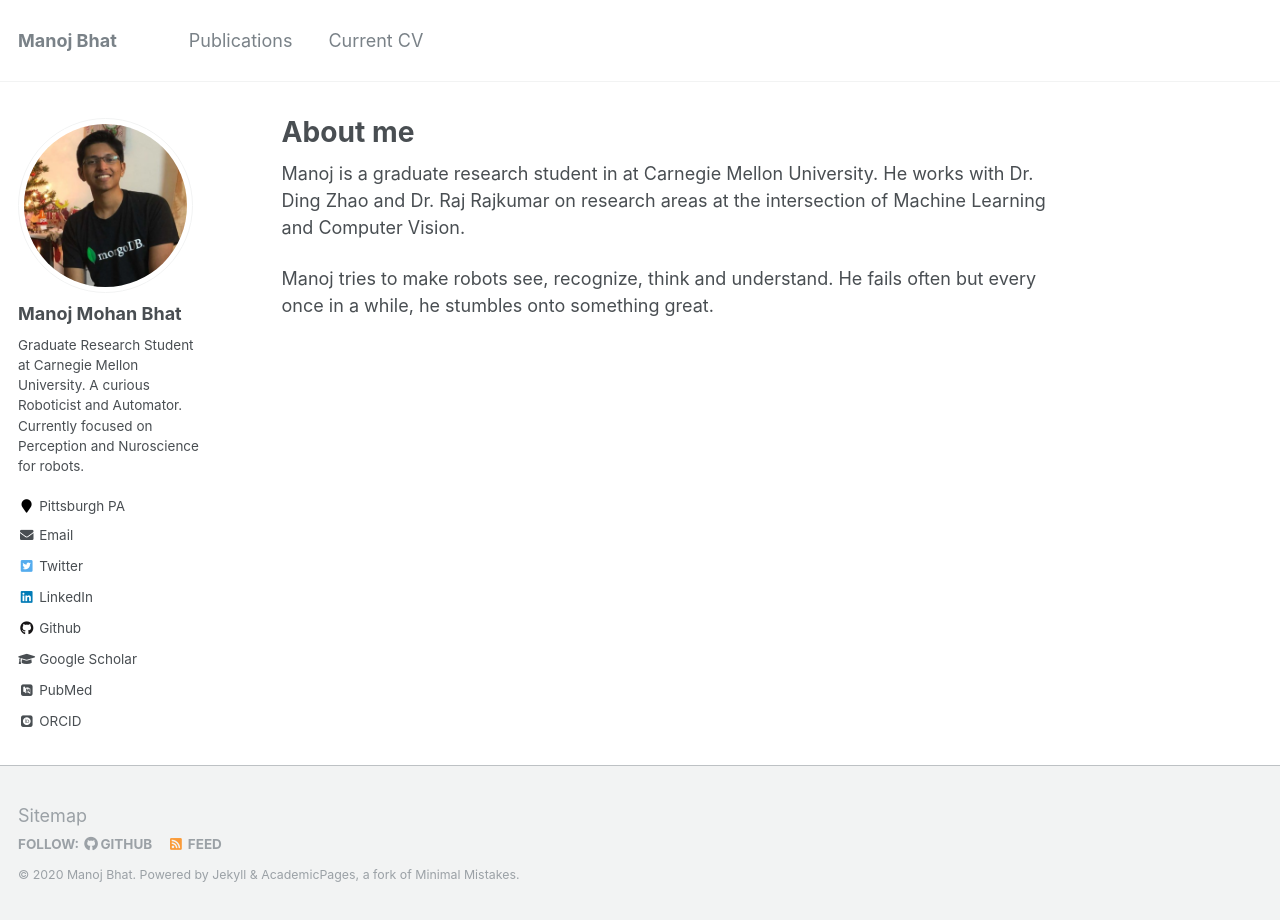
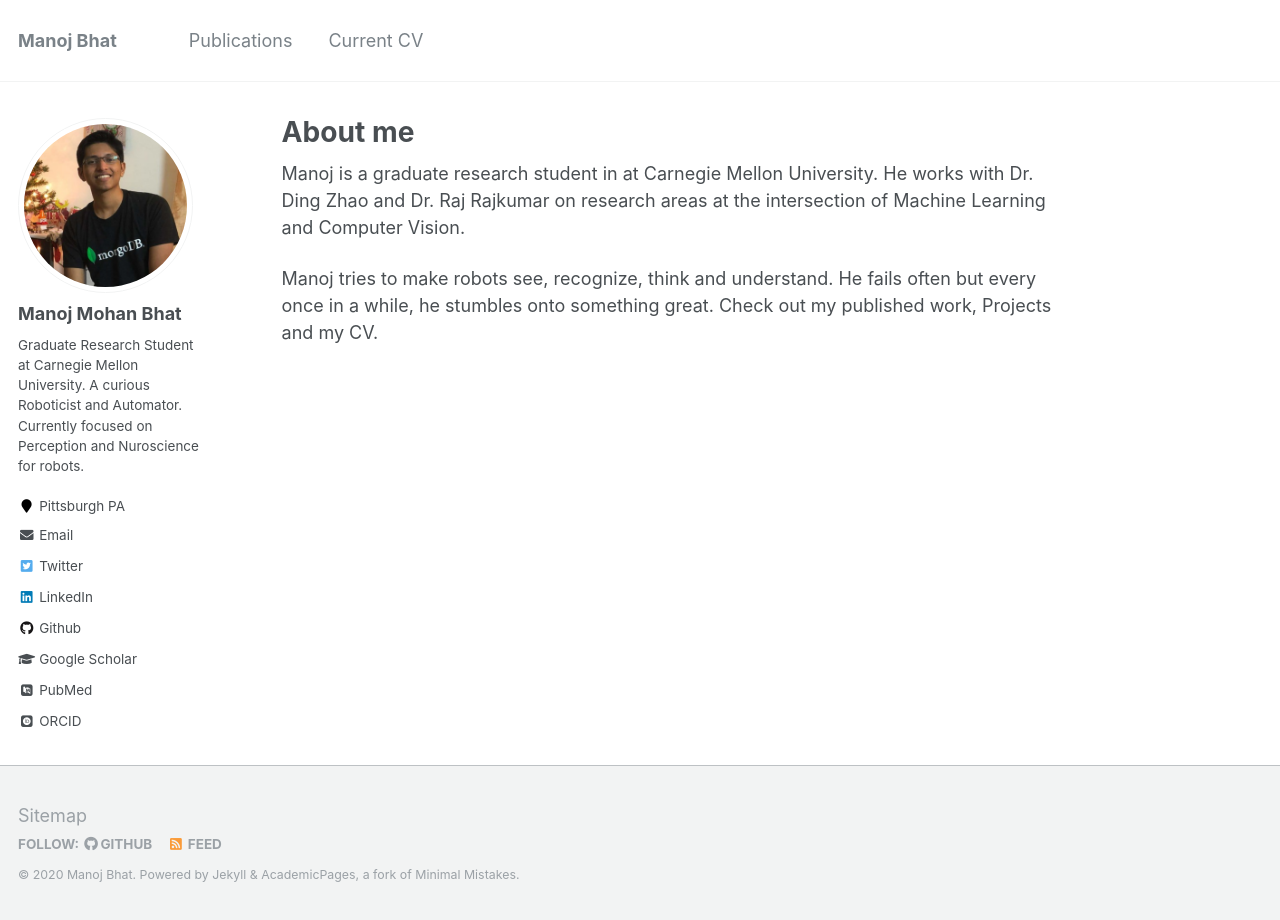
Before and after one commit to Manojbhat09/manojbhat09.github.io_old, a Jekyll site: the page built from _pages/about.md, in a window 1280 px wide. Built offline with Jekyll 4.4.1, drawn with Linux system fonts in a browser that asks for light colours; some web fonts are replaced.

Commit message:
Adding all files

```diff
--- a/_pages/about.md
+++ b/_pages/about.md
@@ -11,3 +11,4 @@ redirect_from:
 Manoj is a graduate research student in at Carnegie Mellon University. He works with Dr. Ding Zhao and Dr. Raj Rajkumar on research areas at the intersection of Machine Learning and Computer Vision.
 
 Manoj tries to make robots see, recognize, think and understand. He fails often but every once in a while, he stumbles onto something great.
+Check out my published work, Projects and my CV.
```
